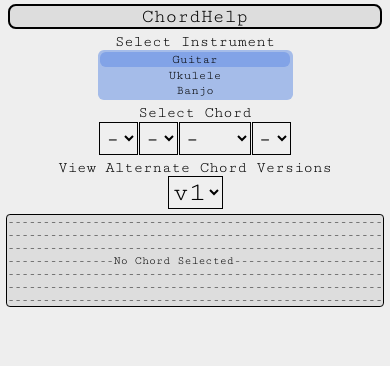
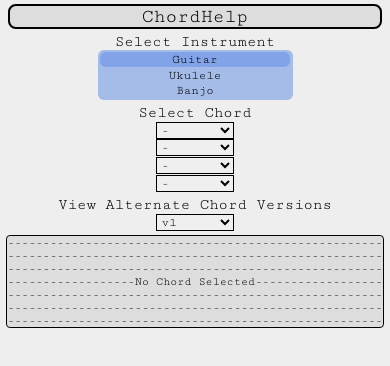
Before and after one commit to JalenZS/ChordHelp, a React (Create React App) app in the folder chordhelp/: page /#/ in a window 390 px wide. Shown: the top 366 px of the page. Built offline with nearby package versions, Linux system fonts and the light colour scheme.

Commit message:
Fixed centering and made the chord select look better on smaller screens

```diff
--- a/chordhelp/src/pages/Home.js
+++ b/chordhelp/src/pages/Home.js
@@ -494,12 +494,12 @@ const Home = () => {
             case 'b-nnnnv1':
             case 'b-nnnnv2':
             case 'b-nnnnv3':
-                setChord(`---------------------------------------------------------------------------------------------------------------------------------------------------------------------------------No Chord Selected---------------------------------------------------------------------------------------------------------------------------------------------------------------------------------------`);
+                setChord(`------------------------------------------------------------------------------------------------------------------------------------------------------------------------------------No Chord Selected------------------------------------------------------------------------------------------------------------------------------------------------------------------------------------`);
                 break;
 
             //this addresses the cases when no chord is selected or it hasn't yet been added to the list
             default:
-                setChord(`---------------------------------------------------------------------------------------------------------------------------------------------------------------------------------Chord Unavailable---------------------------------------------------------------------------------------------------------------------------------------------------------------------------------------`);
+                setChord(`------------------------------------------------------------------------------------------------------------------------------------------------------------------------------------Chord Unavailable------------------------------------------------------------------------------------------------------------------------------------------------------------------------------------`);
                 break;
         }
     }, [instrument]);
--- a/chordhelp/src/pages/pages.module.css
+++ b/chordhelp/src/pages/pages.module.css
@@ -43,27 +43,31 @@ html{
 .selector{
     padding: .3vmin;
     background-color: #a5bce9;
+    font-size: 3.2vmin;
 }
 .selector:hover{
     background-color: #82a3e7;
     border-radius: 1.5vmin;
     cursor: pointer;
     padding: .3vmin;
+    font-size: 3.2vmin;
 }
 .selector:active{
     background-color: #618bdd;
     border-radius: 1.5vmin;
     cursor: pointer;
     padding: .3vmin;
+    font-size: 3.2vmin;
 }
 .selectoractive{
     background-color: #82a3e7;
     border-radius: 1.5vmin;
     cursor: pointer;
     padding: .3vmin;
+    font-size: 3.2vmin;
 }
 select{
-    font-size: 3.2vh;
+    font-size: 3.2vmin;
     font-family: Cutive;
     border-width: .3vmin;
     border-color: #000;
@@ -71,7 +75,7 @@ select{
     margin: .1vmin;
 }
 select:focus{
-    font-size: 3.2vh;
+    font-size: 3.2vmin;
     font-family: Cutive;
     border-width: .3vmin;
     border-color: #999;
@@ -115,6 +119,14 @@ select:focus{
         border-radius: 1.5vmin;
         padding: .6vmin;
     }
+    .selectorContainer2{
+        margin-bottom: 1%;
+        flex-direction: column;
+        justify-content: space-between;
+        display: flex;
+        margin-left: 40%;
+        margin-right: 40%;
+    }
 }
 
 @font-face {
```
